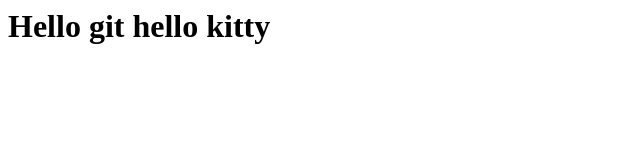
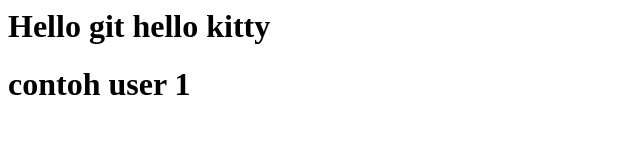
Before and after one commit to Izhar2005/belajar-git-remote, a plain HTML site: page index.html in a window 1280 px wide. Shown: the whole page, without its empty margins (0-640 px from the left). Drawn offline with Linux system fonts and the light colour scheme.

Commit message:
add user 2 index.html

```diff
--- a/index.html
+++ b/index.html
@@ -1 +1,2 @@
 <h1>Hello git hello kitty</h1>
+<h1>contoh user 1</h1>
```
